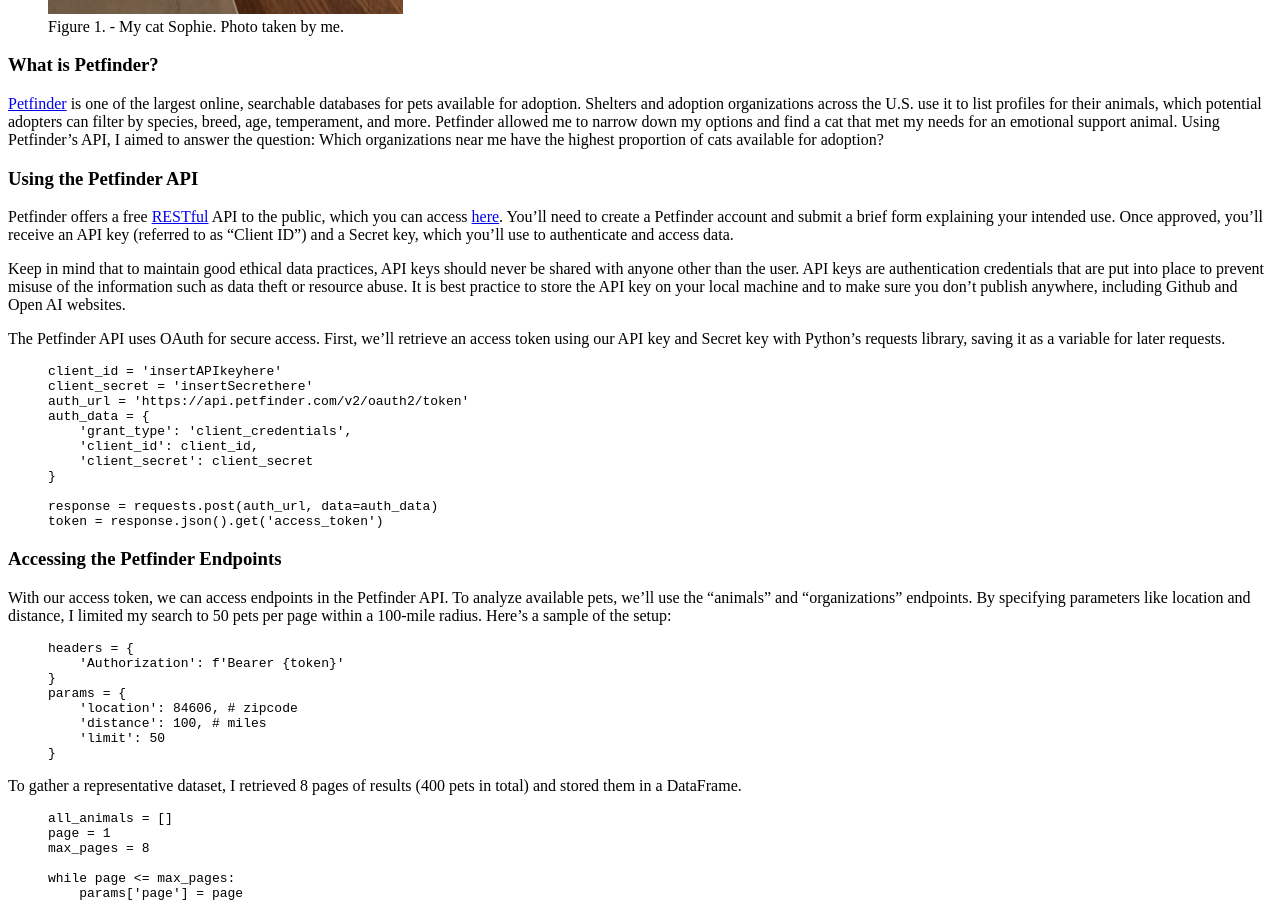
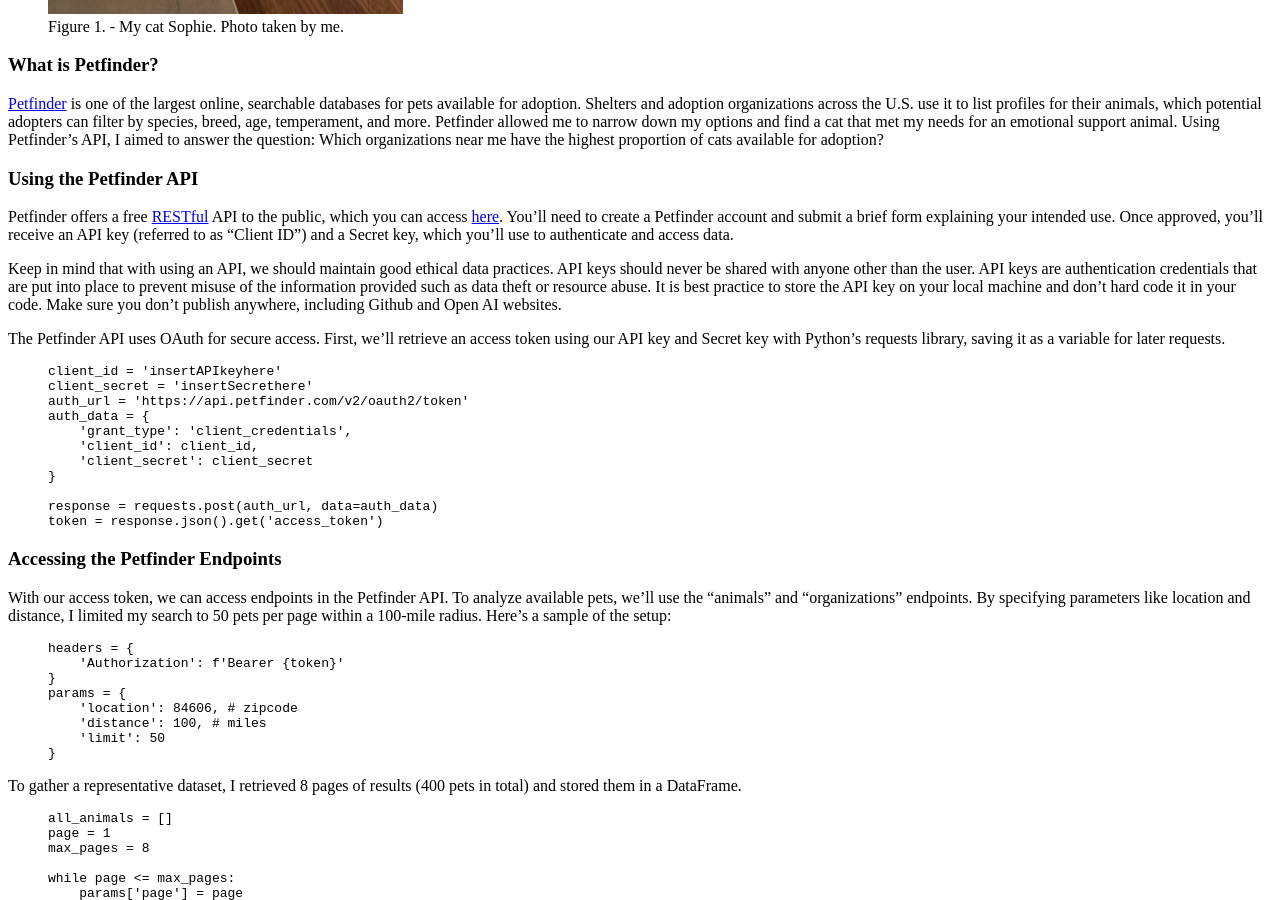
Before and after one commit to clawmendra/my-blog, a Jekyll site: the page built from _posts/2024-10-28-petfinder.md, in a window 1280 px wide and 900 px high, scrolled down 1144 px. Built offline with Jekyll 4.4.1, drawn with Linux system fonts in a browser that asks for light colours; nearby versions of some CDN libraries.

Commit message:
edit ethics statement

```diff
--- a/_posts/2024-10-28-petfinder.md
+++ b/_posts/2024-10-28-petfinder.md
@@ -22,9 +22,7 @@ Throughout my childhood, I was surrounded by pets: cats, dogs, hamsters, birds,
 
 Petfinder offers a free [RESTful](https://www.geeksforgeeks.org/rest-api-introduction/) API to the public, which you can access [here](https://www.petfinder.com/developers/). You’ll need to create a Petfinder account and submit a brief form explaining your intended use. Once approved, you’ll receive an API key (referred to as "Client ID") and a Secret key, which you’ll use to authenticate and access data.
 
-Keep in mind that to maintain good ethical data practices, API keys should never be shared with anyone other than the user. API keys are authentication credentials that are put into place
-to prevent misuse of the information such as data theft or resource abuse. It is best practice to store
-the API key on your local machine and to make sure you don't publish anywhere, including Github and Open AI websites.
+Keep in mind that with using an API, we should maintain good ethical data practices. API keys should never be shared with anyone other than the user. API keys are authentication credentials that are put into place to prevent misuse of the information provided such as data theft or resource abuse. It is best practice to store the API key on your local machine and don't hard code it in your code. Make sure you don't publish anywhere, including Github and Open AI websites.
 
 The Petfinder API uses OAuth for secure access. First, we’ll retrieve an access token using our API key and Secret key with Python’s requests library, saving it as a variable for later requests.
 
```
